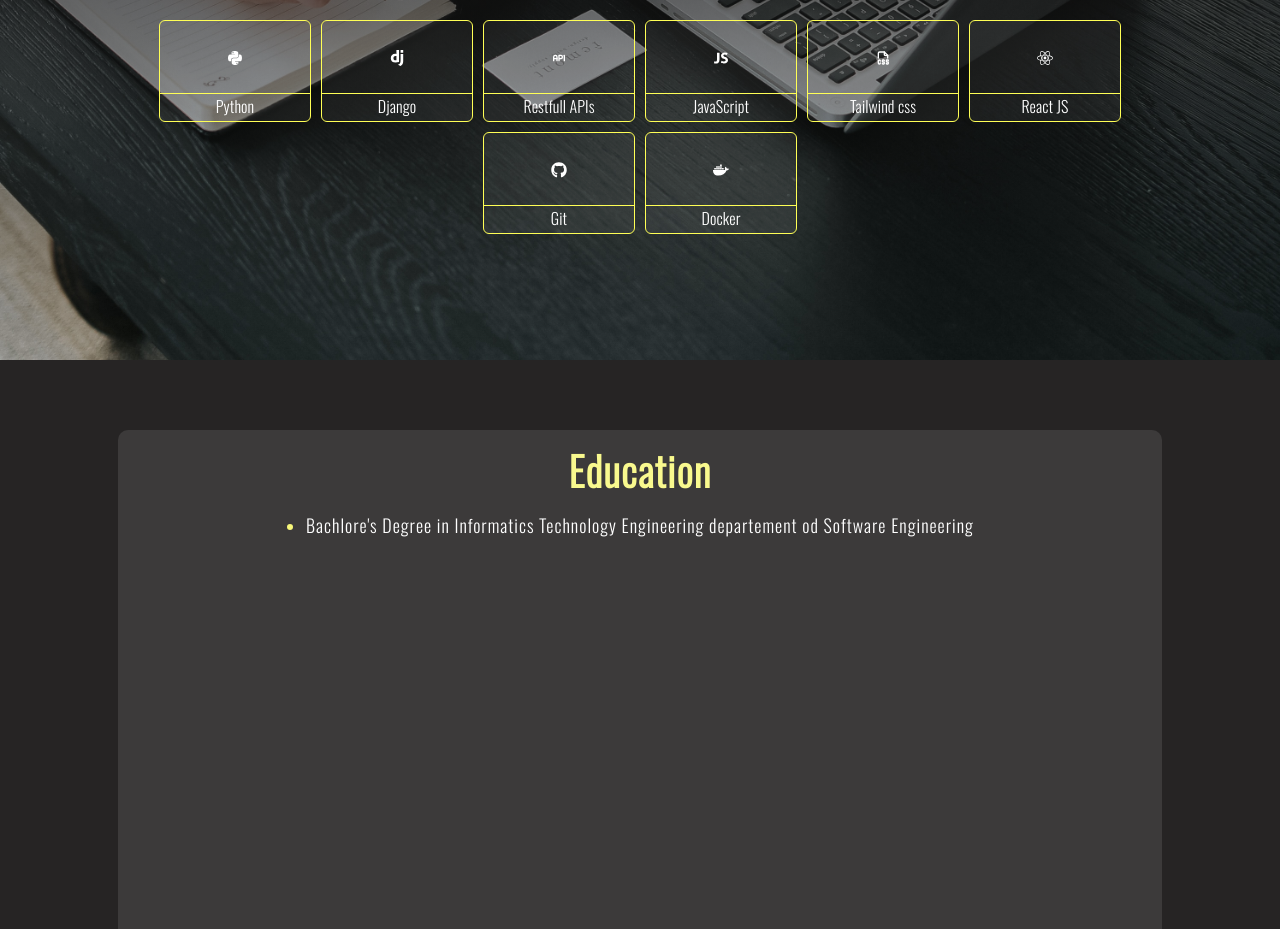
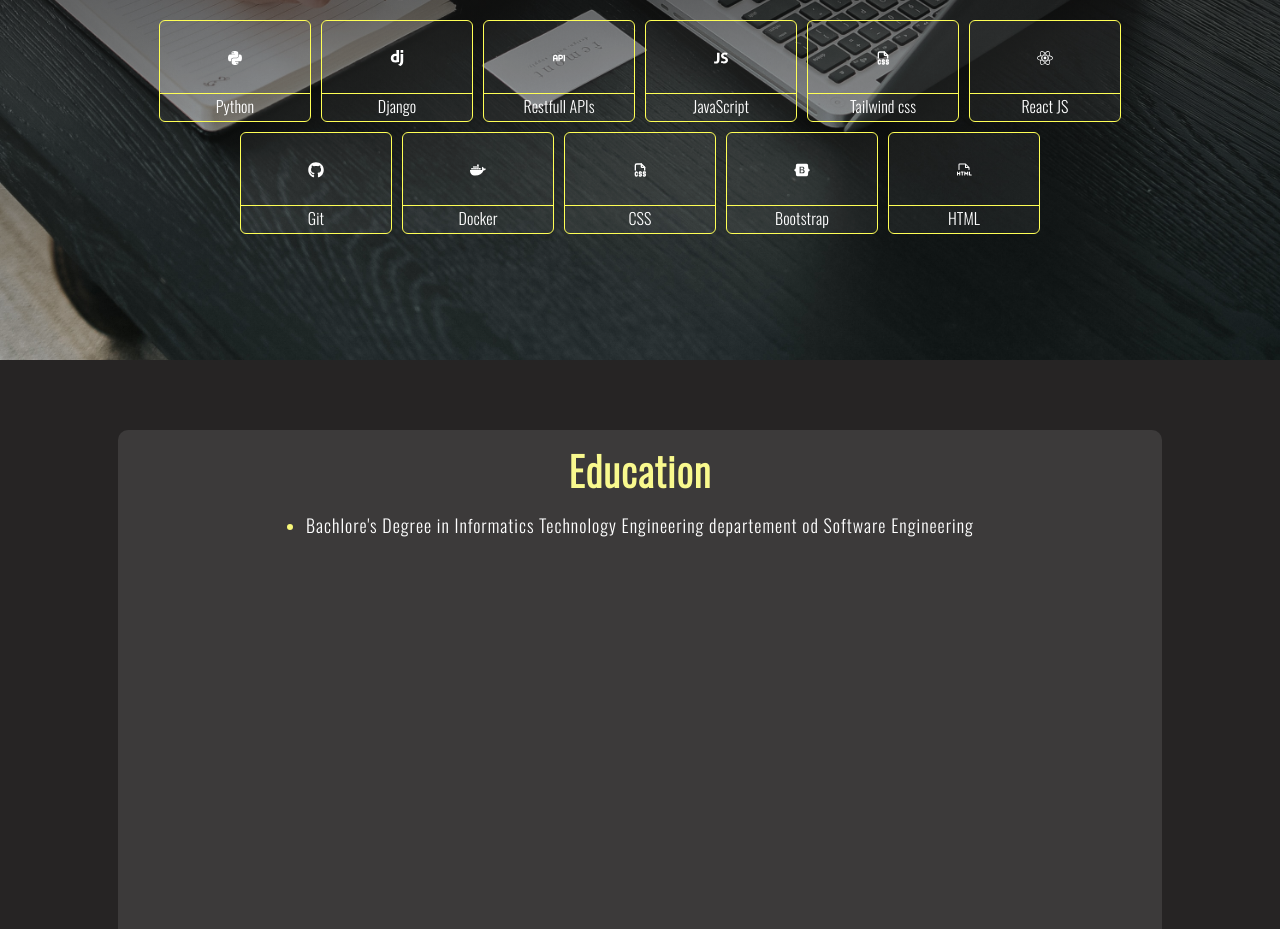
Before and after one commit to ghewazaloum/daas_portfolio, a React (Create React App) app: page / in a window 1280 px wide. Shown: the part 1320-2249 px from the top of the page. Built offline with nearby package versions, Linux system fonts and the light colour scheme.

Commit message:
CV changes

```diff
--- a/src/App.js
+++ b/src/App.js
@@ -2,13 +2,14 @@ import {ImageBox ,Information ,Headings, Cards,Shape ,HeadingWithoutIcon, InfoLi
 import './App.css';
 import { Container , GlassContainer ,Navbar ,ContainerWithImage, CardContainer ,
   GlassContainerFlexColumn, ContainerWithImage2,Footer} from './sections/index';
-  import { FaPython ,FaReact,FaGithub ,FaDocker   } from "react-icons/fa";
+  import { FaPython ,FaReact,FaGithub ,FaDocker ,FaBootstrap  } from "react-icons/fa";
   import { SiDjango } from "react-icons/si";
   import { IoLogoJavascript } from "react-icons/io";
   import { TbApi ,TbFileTypeCss} from "react-icons/tb";
   import wadiMed from './Assests/Images/wadiMed.png' ;
   import bear from './Assests/Images/bear.png' ;
   import sneakPeak from './Assests/Images/sneakPeak.png' ;
+  import { PiFileHtml } from "react-icons/pi";
 
 function App() {
   return (
@@ -31,6 +32,9 @@ function App() {
             <Cards skill='React JS'><FaReact/></Cards>
             <Cards skill='Git'><FaGithub/></Cards>
             <Cards skill='Docker'><FaDocker /></Cards>
+            <Cards skill='CSS'><TbFileTypeCss/></Cards>
+            <Cards skill='Bootstrap'><FaBootstrap/></Cards>
+            <Cards skill='HTML'><PiFileHtml /></Cards>
           </CardContainer>
       </ContainerWithImage>
       <Container>
```
Also changed, not shown: 1 other file (tests, documents, lock files or other folders).
